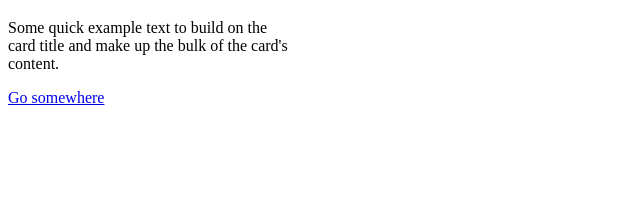
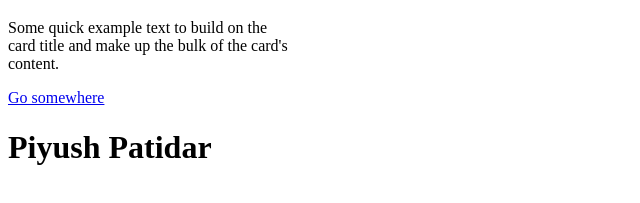
Before and after one commit to PIYUSH-PATIDAR0901/GitPractice, a plain HTML site: page index.html in a window 1280 px wide. Shown: the part 67-270 px from the top of the page, without its empty margins (0-640 px from the left). Drawn offline with Linux system fonts and the light colour scheme.

Commit message:
Name added

```diff
--- a/index.html
+++ b/index.html
@@ -15,5 +15,6 @@
           <a href="#" class="btn btn-primary">Go somewhere</a>
         </div>
       </div>
+      <h1>Piyush Patidar </h1>
 </body>
 </html>
```
